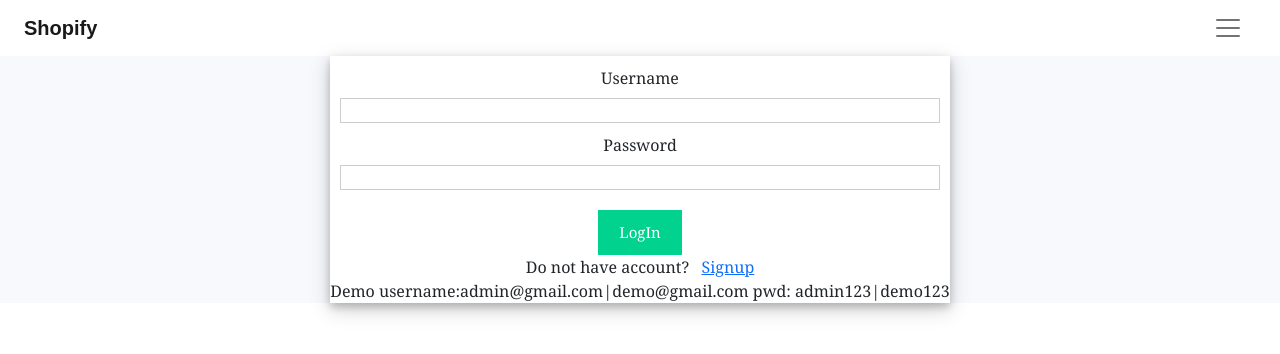
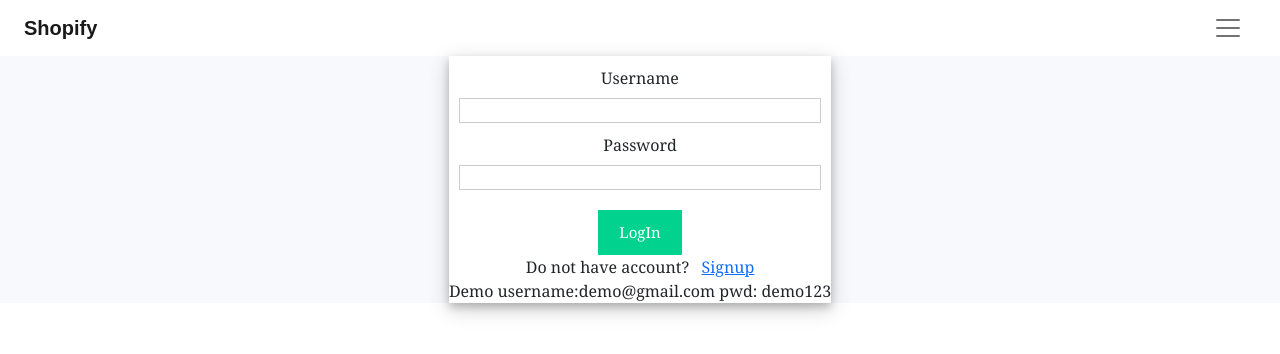
Before and after one commit to RajiveeJ/shopify, a React (Create React App) app: page / in a window 1280 px wide. Shown: the top 354 px of the page. Built offline with nearby package versions, Linux system fonts and the light colour scheme; the HTML template or start-up script is replaced by a standard one.

Commit message:
Update Login.js

```diff
--- a/src/Components/Login.js
+++ b/src/Components/Login.js
@@ -12,10 +12,7 @@ function Login(){
 
   // User Login info
   const database = [
-    {
-      username: "admin@gmail.com",
-      password: "admin123"
-    },
+
         {
       username: "demo@gmail.com",
       password: "demo123"
@@ -79,7 +76,7 @@ function Login(){
 
 
         <br />
-        Demo username:admin@gmail.com|demo@gmail.com pwd: admin123|demo123
+        Demo username:demo@gmail.com pwd: demo123
 
     </div>
   );
```
